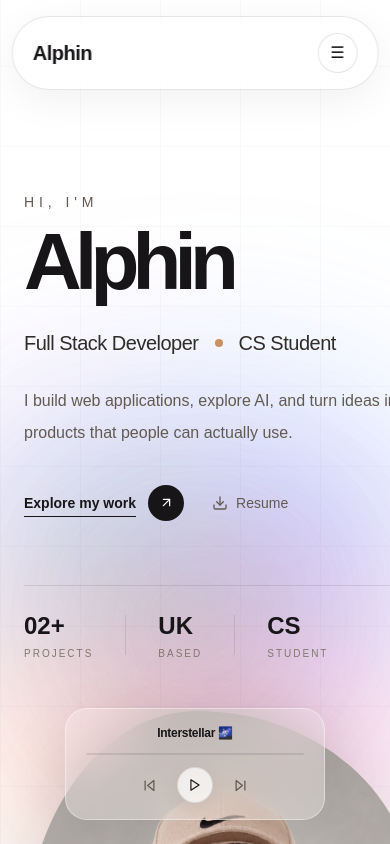
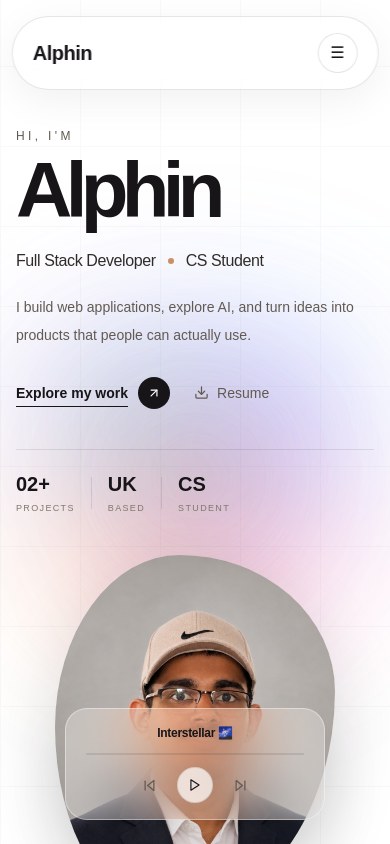
Before and after one commit to Alphiii2005/Alphin-portfolio, a Next.js app: page / in a window 390 px wide. Shown: the top 844 px of the page. Built offline with nearby package versions, Linux system fonts and the light colour scheme.

Commit message:
fix: hero and timeline responsiveness

```diff
--- a/components/Hero.tsx
+++ b/components/Hero.tsx
@@ -27,12 +27,12 @@ export default function Hero() {
   }, []);
 
   return (
-    <section className="relative -mt-[94px] min-h-screen overflow-hidden bg-white px-6 pt-[94px] text-[#171518]">
+    <section className="relative -mt-[94px] min-h-screen overflow-hidden bg-white px-4 pt-[94px] text-[#171518] sm:px-6">
       {/* Dynamic colour background */}
       <div className="pointer-events-none absolute inset-0 overflow-hidden bg-white">
         {/* Main colourful splash */}
         <div
-          className="absolute h-[520px] w-[520px] -translate-x-1/2 -translate-y-1/2 rounded-full blur-[90px] transition-all duration-500 ease-out"
+          className="absolute h-[360px] w-[360px] -translate-x-1/2 -translate-y-1/2 rounded-full blur-[70px] transition-all duration-500 ease-out sm:h-[520px] sm:w-[520px] sm:blur-[90px]"
           style={{
             left: `${mouse.x}%`,
             top: `${mouse.y}%`,
@@ -63,7 +63,7 @@ export default function Hero() {
 
         {/* Green / purple drifting splash */}
         <div
-          className="absolute h-[380px] w-[380px] -translate-x-1/2 -translate-y-1/2 rounded-full blur-[75px] transition-all duration-[900ms] ease-out"
+          className="absolute h-[280px] w-[280px] -translate-x-1/2 -translate-y-1/2 rounded-full blur-[60px] transition-all duration-[900ms] ease-out sm:h-[380px] sm:w-[380px] sm:blur-[75px]"
           style={{
             left: `${mouse.x}%`,
             top: `${mouse.y}%`,
@@ -95,7 +95,7 @@ export default function Hero() {
 
         {/* Warm yellow/orange glow */}
         <div
-          className="absolute h-[240px] w-[240px] -translate-x-1/2 -translate-y-1/2 rounded-full blur-[60px] transition-all duration-[1200ms] ease-out"
+          className="absolute h-[180px] w-[180px] -translate-x-1/2 -translate-y-1/2 rounded-full blur-[50px] transition-all duration-[1200ms] ease-out sm:h-[240px] sm:w-[240px] sm:blur-[60px]"
           style={{
             left: `${mouse.x}%`,
             top: `${mouse.y}%`,
@@ -112,7 +112,7 @@ export default function Hero() {
 
         {/* Blue edge glow */}
         <div
-          className="absolute h-[280px] w-[280px] -translate-x-1/2 -translate-y-1/2 rounded-full blur-[65px] transition-all duration-[800ms] ease-out"
+          className="absolute h-[210px] w-[210px] -translate-x-1/2 -translate-y-1/2 rounded-full blur-[55px] transition-all duration-[800ms] ease-out sm:h-[280px] sm:w-[280px] sm:blur-[65px]"
           style={{
             left: `${mouse.x}%`,
             top: `${mouse.y}%`,
@@ -139,42 +139,42 @@ export default function Hero() {
       </div>
 
       {/* Main */}
-      <div className="relative z-10 mx-auto flex min-h-screen max-w-[1400px] items-center">
+      <div className="relative z-10 mx-auto flex min-h-[calc(100vh-94px)] max-w-[1400px] items-center">
         <div className="grid w-full items-center lg:grid-cols-[1.05fr_0.95fr]">
           {/* Left */}
-          <div className="relative z-20 pt-28 lg:pt-10">
-            <p className="mb-5 text-sm font-medium uppercase tracking-[0.35em] text-[#625A52]">
+          <div className="relative z-20 pt-12 sm:pt-20 lg:pt-10">
+            <p className="mb-4 text-xs font-medium uppercase tracking-[0.28em] text-[#625A52] sm:mb-5 sm:text-sm sm:tracking-[0.35em]">
               Hi, I'm
             </p>
 
-            <h1 className="text-[clamp(5rem,13vw,11rem)] font-black leading-[0.76] tracking-[-0.085em] text-[#171518]">
+            <h1 className="text-[clamp(4.1rem,20vw,11rem)] font-black leading-[0.78] tracking-[-0.085em] text-[#171518] sm:text-[clamp(5rem,13vw,11rem)]">
               Alphin
             </h1>
 
-            <div className="mt-9 flex flex-wrap items-center gap-4 text-xl font-medium tracking-tight text-[#302C29] md:text-2xl">
+            <div className="mt-7 flex max-w-[360px] flex-wrap items-center gap-x-3 gap-y-2 text-base font-medium tracking-tight text-[#302C29] sm:mt-9 sm:max-w-none sm:gap-4 sm:text-xl md:text-2xl">
               <span>Full Stack Developer</span>
-              <span className="h-2 w-2 rounded-full bg-[#C98F65]" />
+              <span className="h-1.5 w-1.5 rounded-full bg-[#C98F65] sm:h-2 sm:w-2" />
               <span>CS Student</span>
             </div>
 
-            <p className="mt-7 max-w-lg text-base leading-8 text-[#625A52] md:text-lg">
+            <p className="mt-5 max-w-[340px] text-sm leading-7 text-[#625A52] sm:mt-7 sm:max-w-lg sm:text-base sm:leading-8 md:text-lg">
               I build web applications, explore AI, and turn ideas into
               products that people can actually use.
             </p>
 
             {/* Actions */}
-            <div className="mt-9 flex flex-wrap items-center gap-7">
+            <div className="mt-7 flex flex-wrap items-center gap-x-6 gap-y-4 sm:mt-9 sm:gap-7">
               <a
                 href="#projects"
-                className="group flex items-center gap-3 text-sm font-semibold text-[#171518]"
+                className="group flex items-center gap-2.5 text-sm font-semibold text-[#171518] sm:gap-3"
               >
                 <span className="relative">
                   Explore my work
                   <span className="absolute -bottom-1 left-0 h-px w-full origin-left bg-[#171518] transition-transform duration-300 group-hover:scale-x-0" />
                 </span>
 
-                <span className="flex h-9 w-9 items-center justify-center rounded-full bg-[#171518] text-white transition-transform duration-300 group-hover:translate-x-1">
-                  <FiArrowUpRight size={15} />
+                <span className="flex h-8 w-8 items-center justify-center rounded-full bg-[#171518] text-white transition-transform duration-300 group-hover:translate-x-1 sm:h-9 sm:w-9">
+                  <FiArrowUpRight size={14} />
                 </span>
               </a>
 
@@ -184,7 +184,7 @@ export default function Hero() {
                 className="group flex items-center gap-2 text-sm font-medium text-[#625A52] transition-colors duration-300 hover:text-[#171518]"
               >
                 <FiDownload
-                  size={16}
+                  size={15}
                   className="transition-transform duration-300 group-hover:-translate-y-0.5"
                 />
                 Resume
@@ -192,28 +192,34 @@ export default function Hero() {
             </div>
 
             {/* Small information row */}
-            <div className="mt-16 flex items-center gap-8 border-t border-[#171518]/10 pt-6">
+            <div className="mt-10 flex items-center gap-4 border-t border-[#171518]/10 pt-5 sm:mt-16 sm:gap-8 sm:pt-6">
               <div>
-                <p className="text-2xl font-bold text-[#171518]">02+</p>
-                <p className="mt-1 text-[10px] uppercase tracking-[0.2em] text-[#81786F]">
+                <p className="text-xl font-bold text-[#171518] sm:text-2xl">
+                  02+
+                </p>
+                <p className="mt-1 text-[9px] uppercase tracking-[0.15em] text-[#81786F] sm:text-[10px] sm:tracking-[0.2em]">
                   Projects
                 </p>
               </div>
 
-              <div className="h-10 w-px bg-[#171518]/10" />
+              <div className="h-8 w-px bg-[#171518]/10 sm:h-10" />
 
               <div>
-                <p className="text-2xl font-bold text-[#171518]">UK</p>
-                <p className="mt-1 text-[10px] uppercase tracking-[0.2em] text-[#81786F]">
+                <p className="text-xl font-bold text-[#171518] sm:text-2xl">
+                  UK
+                </p>
+                <p className="mt-1 text-[9px] uppercase tracking-[0.15em] text-[#81786F] sm:text-[10px] sm:tracking-[0.2em]">
                   Based
                 </p>
               </div>
 
-              <div className="h-10 w-px bg-[#171518]/10" />
+              <div className="h-8 w-px bg-[#171518]/10 sm:h-10" />
 
               <div>
-                <p className="text-2xl font-bold text-[#171518]">CS</p>
-                <p className="mt-1 text-[10px] uppercase tracking-[0.2em] text-[#81786F]">
+                <p className="text-xl font-bold text-[#171518] sm:text-2xl">
+                  CS
+                </p>
+                <p className="mt-1 text-[9px] uppercase tracking-[0.15em] text-[#81786F] sm:text-[10px] sm:tracking-[0.2em]">
                   Student
                 </p>
               </div>
@@ -221,10 +227,10 @@ export default function Hero() {
           </div>
 
           {/* Right */}
-          <div className="relative flex min-h-[600px] items-center justify-center lg:min-h-[760px]">
+          <div className="relative flex min-h-[380px] items-center justify-center pt-10 sm:min-h-[600px] sm:pt-0 lg:min-h-[760px]">
             {/* Portrait */}
             <div
-              className="animate-blob relative z-10 h-[500px] w-[390px] overflow-hidden rounded-[42%_58%_65%_35%/45%_35%_65%_55%] shadow-[0_35px_100px_rgba(23,21,24,0.18)] transition-transform duration-700 ease-out md:h-[610px] md:w-[470px]"
+              className="animate-blob relative z-10 h-[360px] w-[280px] overflow-hidden rounded-[42%_58%_65%_35%/45%_35%_65%_55%] shadow-[0_25px_70px_rgba(23,21,24,0.16)] transition-transform duration-700 ease-out xs:h-[400px] xs:w-[310px] sm:h-[500px] sm:w-[390px] sm:shadow-[0_35px_100px_rgba(23,21,24,0.18)] md:h-[610px] md:w-[470px]"
               style={{
                 transform: `translate(${(mouse.x - 50) * 0.025}px, ${
                   (mouse.y - 50) * 0.025
@@ -235,7 +241,7 @@ export default function Hero() {
                 src="/est.png"
                 alt="Portrait of Alphin"
                 fill
-                sizes="(max-width: 768px) 90vw, 470px"
+                sizes="(max-width: 480px) 280px, (max-width: 768px) 390px, 470px"
                 priority
                 className="object-cover"
               />
@@ -260,9 +266,8 @@ export default function Hero() {
           </div>
         </div>
       </div>
-
       {/* Socials */}
-      <div className="absolute bottom-9 left-8 z-20 hidden items-center gap-5 md:flex lg:left-14">
+      <div className="mt-8 flex items-center gap-6 md:absolute md:bottom-9 md:left-8 md:mt-0 lg:left-14">
         <a
           href="https://github.com/alphiii2005"
           target="_blank"
```
Also changed, not shown: components/Timeline.tsx (+32 -33 lines).
